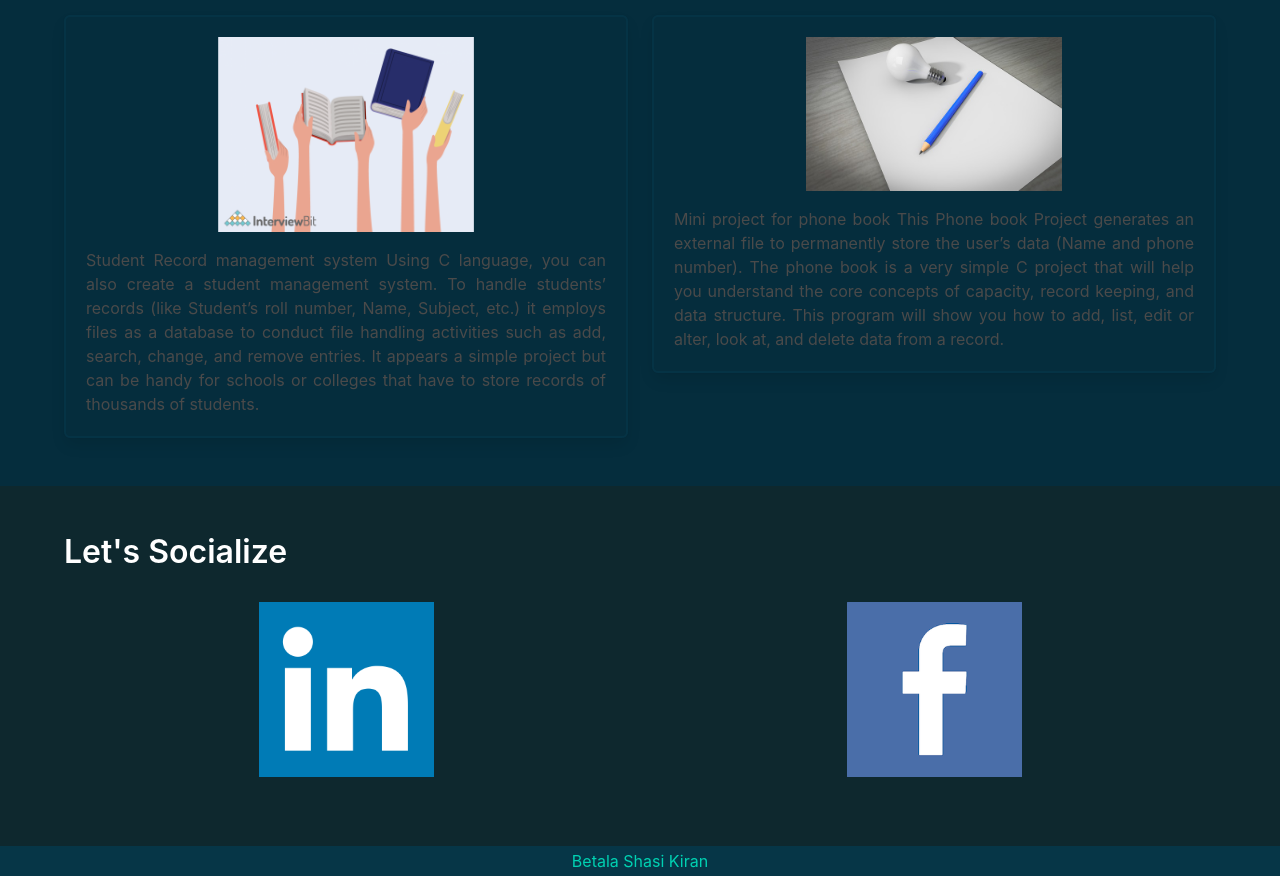
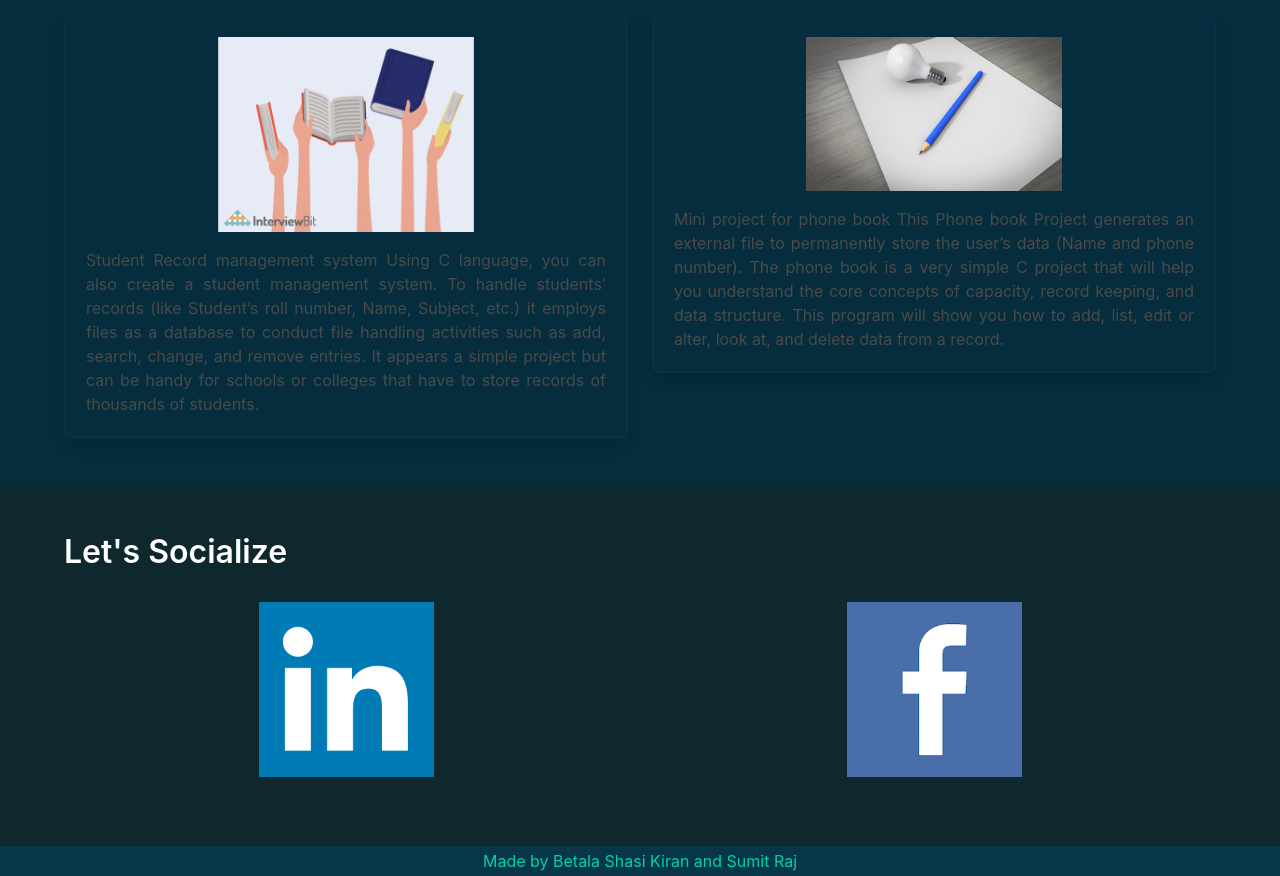
Before and after one commit to bshasikiran/LOL, a plain HTML site: page index.html in a window 1280 px wide. Shown: the part 523-1399 px from the top of the page. Drawn offline with nearby package versions, Linux system fonts and the light colour scheme.

Commit message:
Update index.html

```diff
--- a/index.html
+++ b/index.html
@@ -135,7 +135,7 @@
 
 		<!-- Footer -->
 		<section class="section-4 has-text-centered container">
-			<a href="https://instagram.com/shasikiran_2004?igshid=MzNlNGNkZWQ4Mg==">Betala Shasi Kiran</a>
+			<a href="https://instagram.com/shasikiran_2004?igshid=MzNlNGNkZWQ4Mg=="> Made by Betala Shasi Kiran and Sumit Raj</a>
 		</section>
 
 		<!-- Scripts  -->
```
